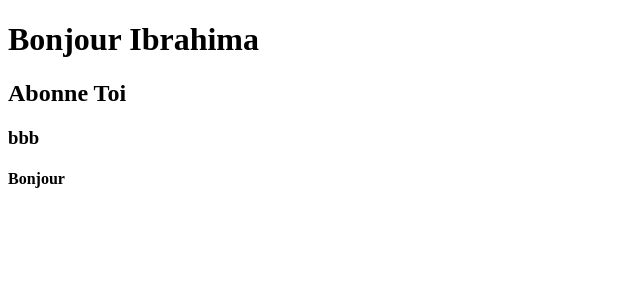
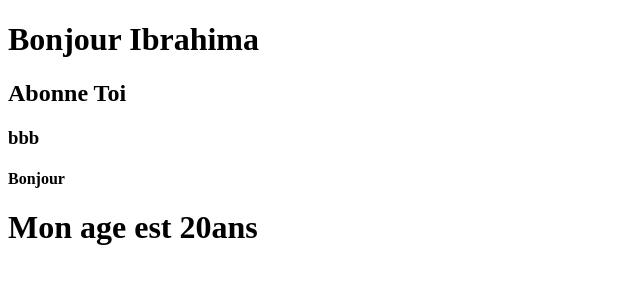
Before and after one commit to ibrahimatech04/Projet-Web, a plain HTML site: page index.html in a window 1280 px wide. Shown: the whole page, without its empty margins (0-640 px from the left). Drawn offline with Linux system fonts and the light colour scheme.

Commit message:
Ajout de mon age

```diff
--- a/index.html
+++ b/index.html
@@ -10,5 +10,6 @@
     <h2>Abonne Toi</h2>
     <h3>bbb</h3>
     <h4>Bonjour</h4>
+    <h1>Mon age est 20ans</h1>
 </body>
 </html>
```
